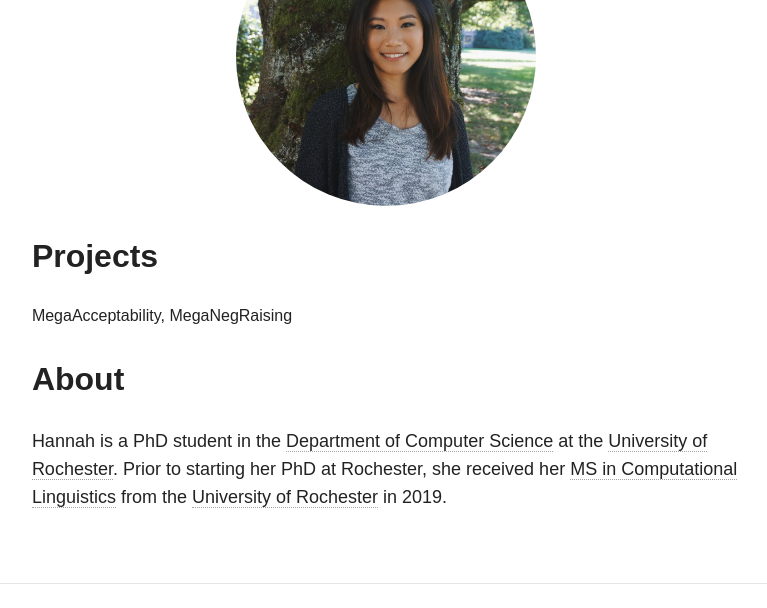
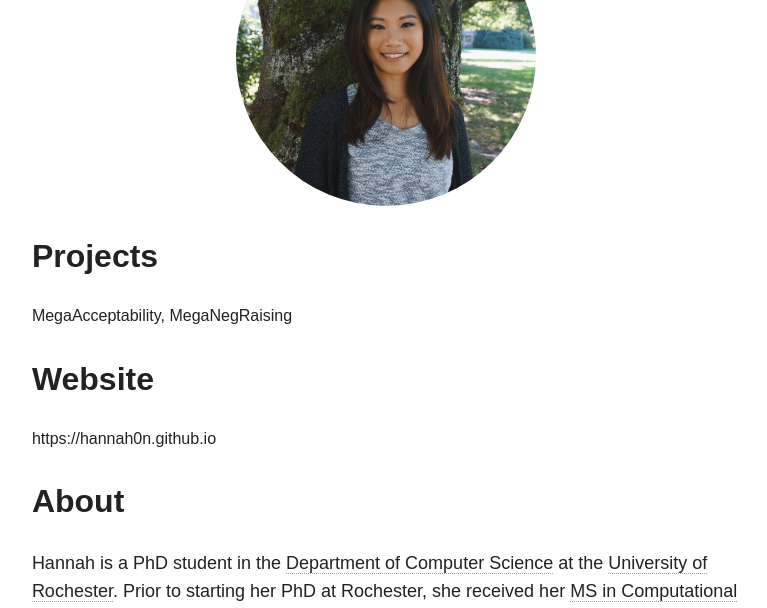
Before and after one commit to MegaAttitude/megaattitude.github.io, a Jekyll site: the page built from researchers/yan.md, in a window 1280 px wide and 900 px high, scrolled down 676 px, cut to the strip 0-608 px from the top of the window. Shown: the whole strip, without its empty margins (254-1021 px from the left). Built offline with Jekyll 4.4.1, drawn with Linux system fonts in a browser that asks for light colours; nearby versions of some CDN libraries; some of the changed lines change nothing that is shown.

Commit message:
Adds website link for Hannah

```diff
--- a/_data/researchers.yml
+++ b/_data/researchers.yml
@@ -60,7 +60,7 @@ graduatestudents:
       name: Hannah Youngeun An
       role: Research Assistant
       affiliation: University of Rochester
-      website:
+      website: https://hannah0n.github.io
       email: yan2@ur.rochester.edu
       projects:
         - megaacceptability
```
